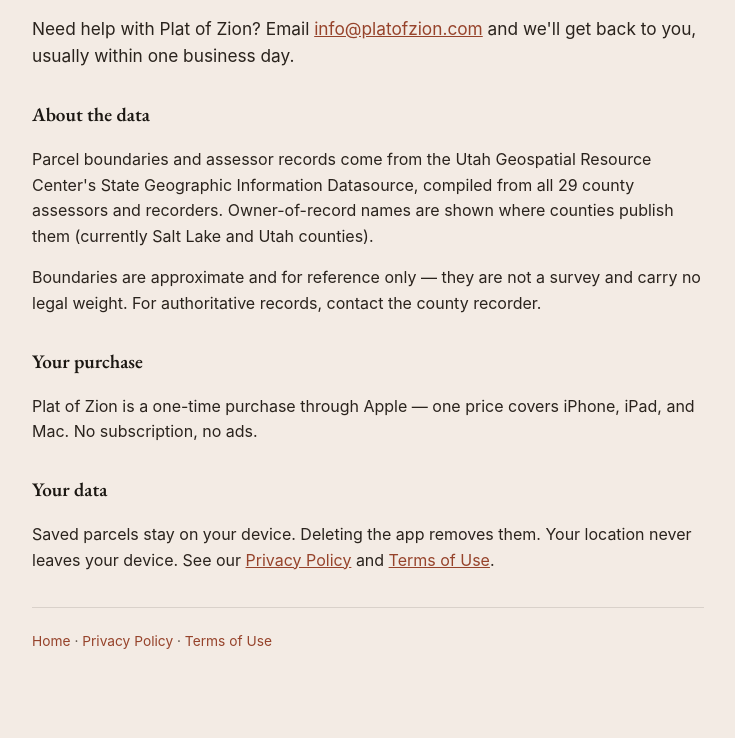
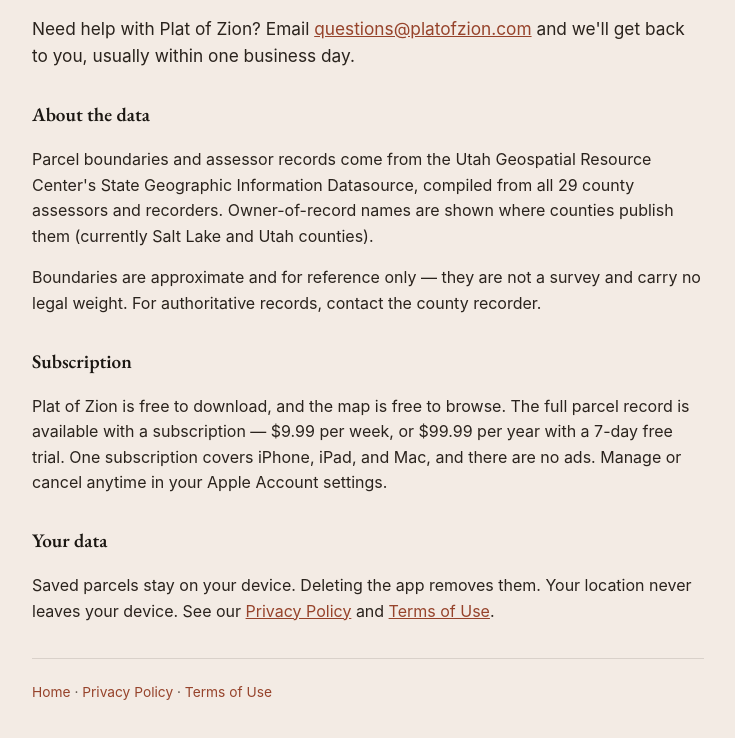
Before and after one commit to devinzander/the-prequel, a plain HTML site: page platofzion-site/support.html in a window 1280 px wide. Shown: the part 188-926 px from the top of the page, without its empty margins (272-1007 px from the left). Before the commit the page ends 904 px from the top, so only its background shows below. Drawn offline with Linux system fonts and the light colour scheme.

Commit message:
support page: questions@platofzion.com contact + fix stale one-time-purchase copy to the subscription model

```diff
--- a/platofzion-site/support.html
+++ b/platofzion-site/support.html
@@ -64,14 +64,14 @@
   </a>
 
   <h1>Support</h1>
-  <p class="lead">Need help with Plat of Zion? Email <a href="mailto:info@platofzion.com">info@platofzion.com</a> and we'll get back to you, usually within one business day.</p>
+  <p class="lead">Need help with Plat of Zion? Email <a href="mailto:questions@platofzion.com">questions@platofzion.com</a> and we'll get back to you, usually within one business day.</p>
 
   <h2>About the data</h2>
   <p>Parcel boundaries and assessor records come from the Utah Geospatial Resource Center's State Geographic Information Datasource, compiled from all 29 county assessors and recorders. Owner-of-record names are shown where counties publish them (currently Salt Lake and Utah counties).</p>
   <p>Boundaries are approximate and for reference only — they are not a survey and carry no legal weight. For authoritative records, contact the county recorder.</p>
 
-  <h2>Your purchase</h2>
-  <p>Plat of Zion is a one-time purchase through Apple — one price covers iPhone, iPad, and Mac. No subscription, no ads.</p>
+  <h2>Subscription</h2>
+  <p>Plat of Zion is free to download, and the map is free to browse. The full parcel record is available with a subscription — $9.99 per week, or $99.99 per year with a 7-day free trial. One subscription covers iPhone, iPad, and Mac, and there are no ads. Manage or cancel anytime in your Apple Account settings.</p>
 
   <h2>Your data</h2>
   <p>Saved parcels stay on your device. Deleting the app removes them. Your location never leaves your device. See our <a href="privacy.html">Privacy Policy</a> and <a href="terms.html">Terms of Use</a>.</p>
```
